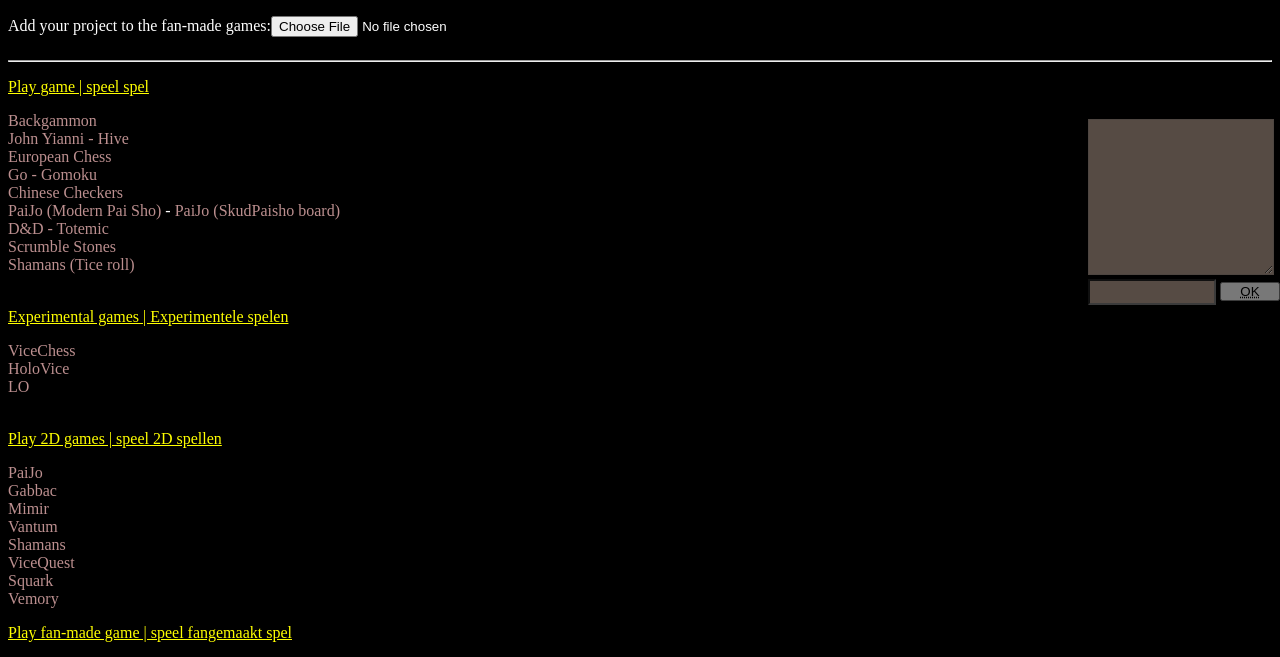
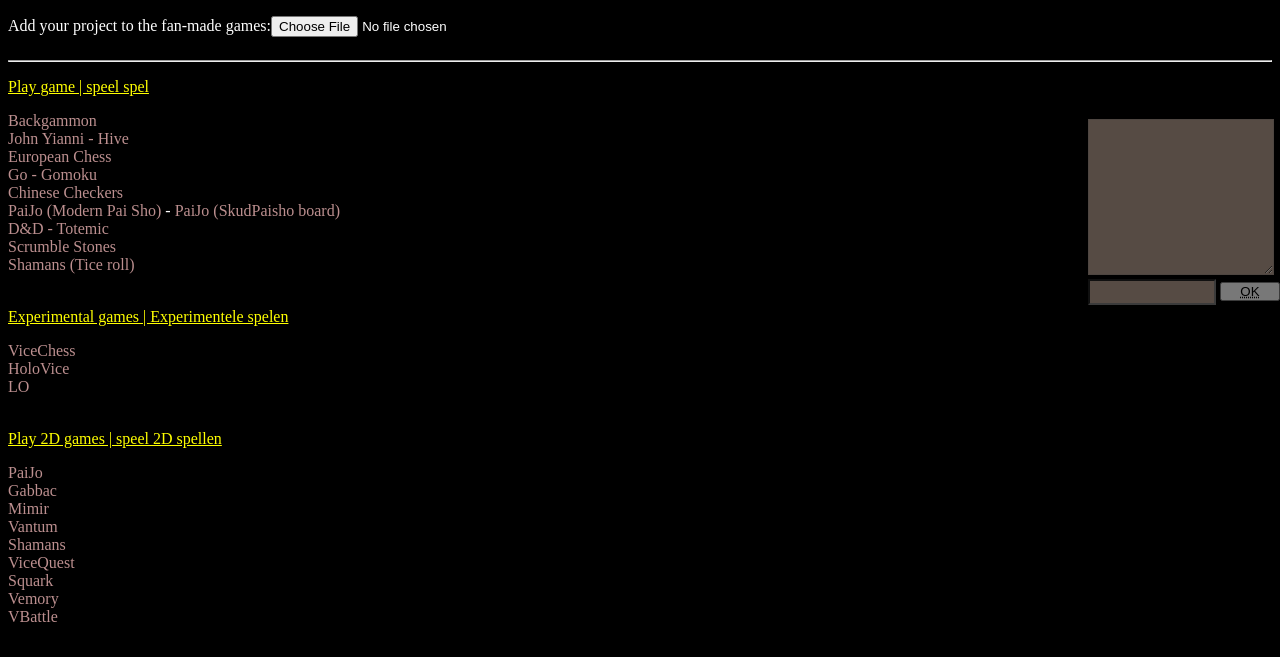
Before and after one commit to jonathanneels/Boardgamemulation, a website: page index.html in a window 1280 px wide. Shown: the part 131-788 px from the top of the page. Drawn offline with Linux system fonts and the light colour scheme; no server answers.

Commit message:
Add files via upload

```diff
--- a/index.html
+++ b/index.html
@@ -58,7 +58,8 @@ u{color:rgb(255,255,0);}
    <a  target='_blank' href="/2dShamans"> Shamans  </a> <br>
    <a  target='_blank' href="/2dvicequest"> ViceQuest  </a> <br>
    <a  target='_blank' href="/static/examples/Squark/Squark.html"> Squark  </a> <br>
-   <a  target='_blank' href="/static/examples/Vemory/index.html"> Vemory  </a>
+   <a  target='_blank' href="/static/examples/Vemory/index.html"> Vemory  </a>  <br>
+   <a  target='_blank' href="/static/examples/VBattle/VBattle.html"> VBattle  </a> <br>
 
  <br>
     <p id="pFanGames"><u>Play fan-made game | speel fangemaakt spel</u> </p><br>
```
